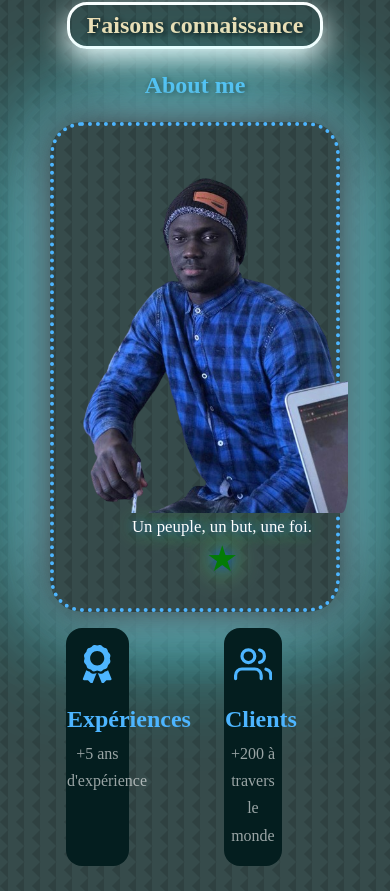
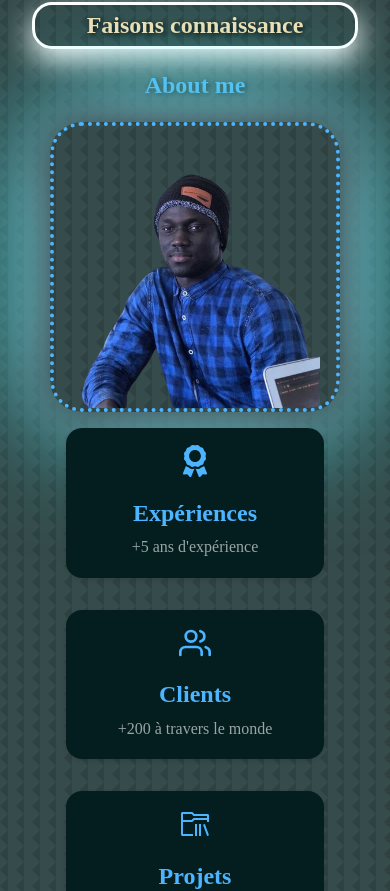
Before and after one commit to Mouhamed1003/keenprogrammer.com, a React (Create React App) app: page / in a window 390 px wide. Shown: the part 914-1805 px from the top of the page. Built offline with nearby package versions, Linux system fonts and the light colour scheme.

Commit message:
Update a_propos.css

```diff
--- a/src/components/a_propos/a_propos.css
+++ b/src/components/a_propos/a_propos.css
@@ -22,6 +22,9 @@ section {
 
 .apropos h5 {
     color: wheat;
+    overflow: hidden; /* Empêcher le dépassement du texte */
+    white-space: nowrap; /* Empêcher le texte de passer à la ligne */
+    text-overflow: ellipsis; /* Ajouter des points de suspension en cas de dépassement */
 }
 
 .btn.btn-primary {
@@ -30,7 +33,7 @@ section {
 
 .apropos_container {
     display: grid;
-    grid-template-columns: 35% 50%;
+    grid-template-columns: 35% 60%;
     gap: 5%;
 }
 
@@ -39,23 +42,19 @@ section {
 }
 
 .apropos_moi {
-    aspect-ratio: 0;
+    aspect-ratio: 1/1;
     border-radius: 2rem;
     background: transparent;
     display: grid;
     place-items: center;
-    overflow: visible;
+    overflow: hidden;
     transition: background-color 0.3s ease;
     font-size: 1.05rem;
-    transition: background-color 2.3s;
     animation: pulse 12.05s infinite;
     border: 4px dotted var(--color-primary);
     max-width: 100%;
     height: 85%;
-    padding: 3rem;
-    padding-left: 0;
-    padding-top: 1rem;
-    align-content: center;
+    padding: 1rem;
 }
 
 .apropos_moi:hover {
@@ -71,8 +70,8 @@ section {
 }
 
 .apropos_moi-image img {
-    width: 19rem;
-    padding-right: 1.6rem;
+    width: 100%;
+    height: auto;
     border-radius: 2rem;
     transition: transform 0.3s ease;
 }
@@ -131,7 +130,7 @@ section {
     padding: 1rem 0;
     text-align: center;
     transition: var(--transition);
-    width: 165px;
+    width: 100%;
 }
 
 .apropos_card:hover {
@@ -166,8 +165,7 @@ section {
     border-radius: 40px 0px 40px 0px;
     font-weight: bold;
     font-size: .9rem;
-    width: 100%;
-    max-width: 545px;
+    max-width: 100%;
 }
 
 .apropos_content p:hover {
@@ -186,8 +184,8 @@ section {
         padding-top: 0.5rem;
     }
     .apropos_moi {
-        width: 40%;
-        margin: 2rem auto 2rem 2rem;
+        width: 70%;
+        margin: 2rem auto;
     }
     .apropos_content p {
         margin: 1rem 0 1.5rem;
@@ -197,11 +195,11 @@ section {
 /* Media Queries - Mobiles */
 @media screen and (max-width: 600px) {
     .apropos_moi {
-        width: 65%;
-        margin: 0 auto 3rem;
+        width: 100%;
+        margin: 0 auto 1rem;
     }
     .apropos_cards {
-        grid-template-columns: 1fr 1fr;
+        grid-template-columns: 1fr;
         gap: 1rem;
     }
     .apropos_content {
@@ -210,34 +208,63 @@ section {
     .apropos_content p {
         margin: 1.5rem 0;
     }
-    .apropos_card {
-        margin-left: 1rem;
-        grid-template-columns: 1fr 1fr;
-    }
 }
 
 /* Media Query pour les iPhone 12 Pro */
 @media screen and (max-width: 390px) {
     .apropos_container {
-        display: block; /* Changement de la disposition en bloc pour empêcher le débordement */
+        display: block; /* Disposition en bloc pour éviter les débordements */
+        padding: 0 1rem; /* Ajout d'un padding pour éviter les bordures collées */
     }
+
     .apropos_moi {
-        width: 100%; /* Ajustement de la largeur à 100% */
-        margin: 0 auto 1rem; /* Centrez l'élément et réduisez la marge en bas */
-        padding: 1rem; /* Réduction du rembourrage */
+        width: 100%; /* Largeur à 100% pour s'adapter à l'écran */
+        margin: 0 auto 1rem; /* Centrer l'élément avec une marge en bas */
+        padding: 1rem; /* Réduction du padding */
     }
+
+    .apropos_moi-image img {
+        width: 100%; /* Largeur de l'image à 100% */
+        height: auto; /* Hauteur automatique pour préserver les proportions */
+        border-radius: 2rem; /* Bordure arrondie */
+    }
+
+    .apropos_content {
+        text-align: center; /* Centrer le texte */
+        width: 100%; /* Largeur à 100% */
+    }
+
     .apropos_content p {
-        width: 100%; /* Ajustement de la largeur à 100% */
-        margin: 1rem 0; /* Réduction de la marge */
+        width: 100%; /* Largeur à 100% */
+        margin: 1rem 0; /* Marge réduite */
     }
+
+    .apropos_cards {
+        display: flex; /* Utilisation de flex pour les cartes */
+        flex-wrap: wrap; /* Enroulement des cartes */
+        justify-content: space-around; /* Espacement autour des cartes */
+    }
+
     .apropos_card {
-        width: calc(50% - 0.5rem); /* Ajustement de la largeur des cartes à 50% avec une marge */
-        margin-bottom: 1rem; /* Ajout d'une marge inférieure */
+        width: calc(100% - 2rem); /* Largeur ajustée pour laisser une marge */
+        margin-bottom: 1rem; /* Marge inférieure */
+        padding: 1rem; /* Padding interne */
+        border-radius: 1rem; /* Bordures arrondies */
+        background: var(--color-bg-variant); /* Couleur de fond */
+        text-align: center; /* Centrer le contenu */
+        box-shadow: 0 2px 5px rgba(0, 0, 0, 0.1); /* Ajout d'une ombre */
     }
+
+    .apropos_card .apropos_icon {
+        font-size: 2rem; /* Taille des icônes */
+        margin-bottom: 0.5rem; /* Marge inférieure */
+    }
+
     .apropos h5 {
         color: wheat;
         overflow: hidden; /* Empêcher le dépassement du texte */
+        text-overflow: ellipsis; /* Points de suspension en cas de dépassement */
         white-space: nowrap; /* Empêcher le texte de passer à la ligne */
-        text-overflow: ellipsis; /* Ajouter des points de suspension en cas de dépassement */
+        margin: 0 1rem; /* Marges horizontales */
     }
 }
```
